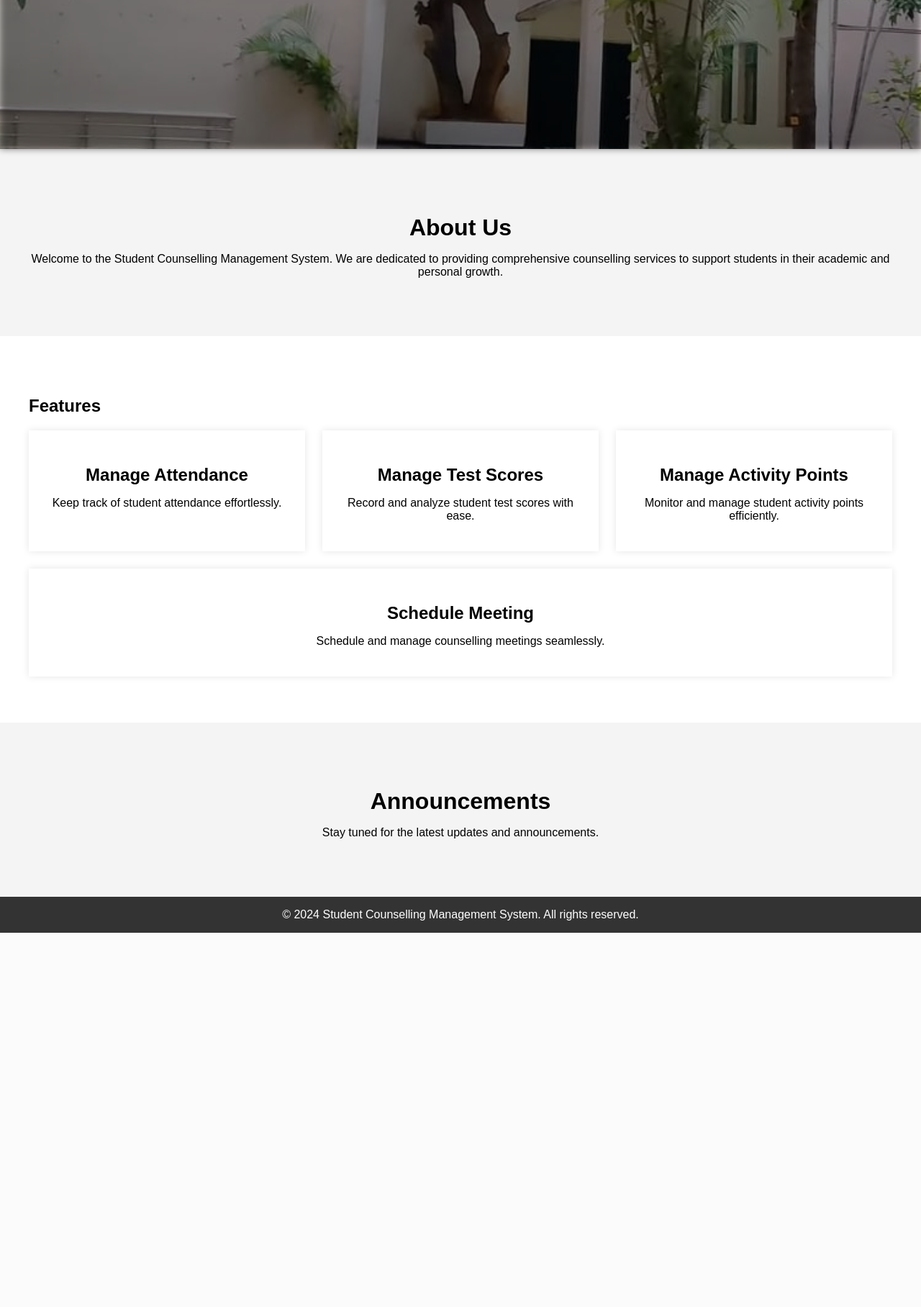
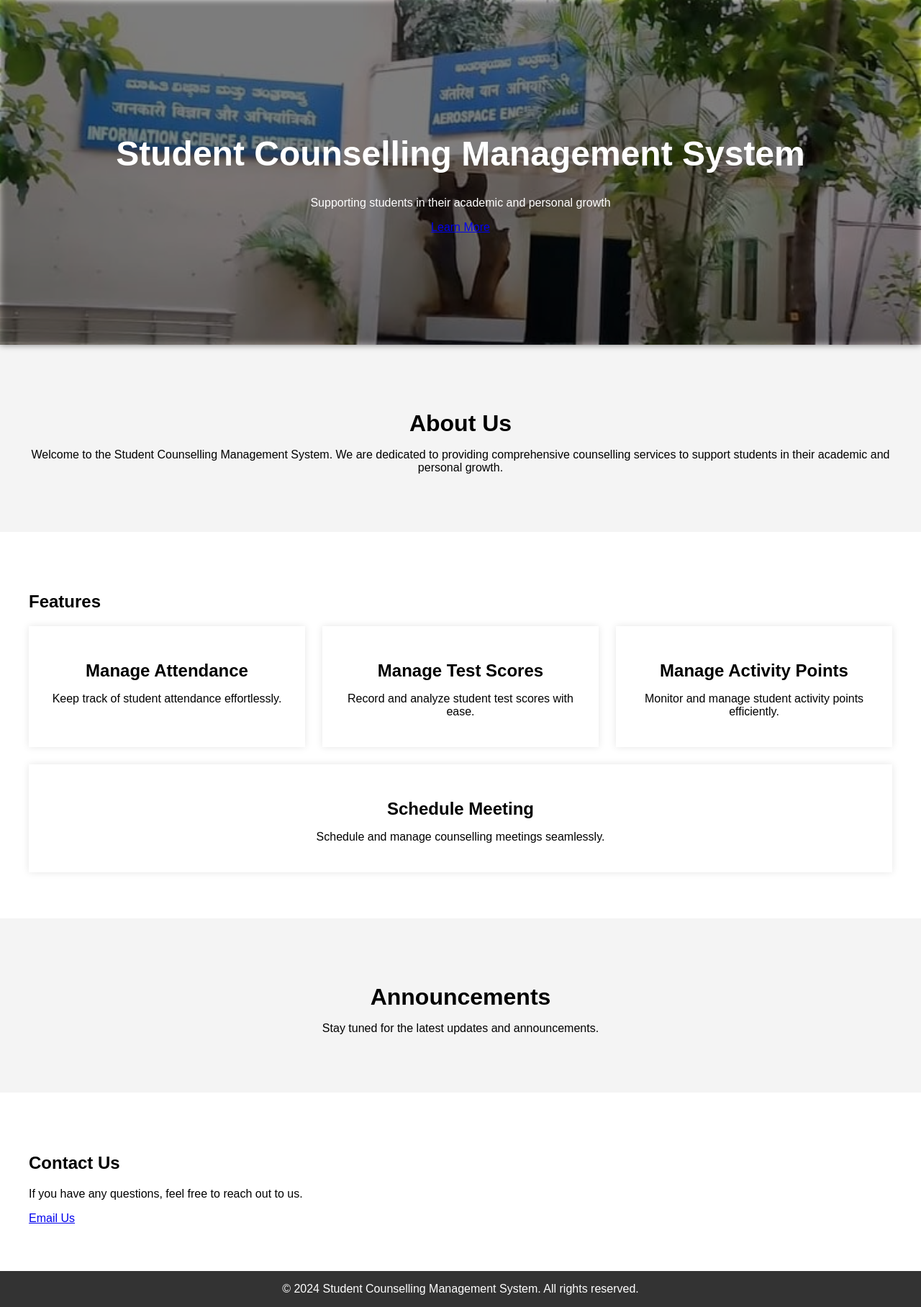
Before and after one commit to varsha-0-3/Student-Counselling-Management-System, a Flask app: page / in a window 1280 px wide. Shown: the part 355-2171 px from the top of the page at 72% size. Before the commit the page ends 1651 px from the top, so only its background shows below. Run offline with Flask 3, Linux system fonts and the light colour scheme; some libraries are stand-ins or nearby versions.

Commit message:
Update home.html

```diff
--- a/templates/home.html
+++ b/templates/home.html
@@ -9,12 +9,23 @@
 <body>
     <nav>
         <div class="container">
-            <div class="logo">SCMS</div>
+            <img src="{{ url_for('static', filename='images/rvce_logo.png') }}" class="logo">
             <ul>
                 <li><a href="#about">About Us</a></li>
                 <li><a href="#features">Features</a></li>
                 <li><a href="#announcements">Announcements</a></li>
+                <li><a href="#contact">Contact</a></li>
             </ul>
+            <div class="dropdown">
+                <img src="{{ url_for('static', filename='images/profile.png') }}" class="profile">
+                <div class="dropdown-content">
+                    <a href="#signin">Sign In</a>
+                    <a href="#signout">Sign Out</a>
+                    <a href="#viewprofile">View Profile</a>
+                    <a href="#option1">Option 1</a>
+                    <a href="#option2">Option 2</a>
+                </div>
+            </div>
         </div>
     </nav>
 
@@ -22,6 +33,8 @@
         <div class="overlay"></div>
         <div class="header-content">
             <h1>Student Counselling Management System</h1>
+            <p>Supporting students in their academic and personal growth</p>
+            <a href="#about" class="btn">Learn More</a>
         </div>
     </header>
 
@@ -31,6 +44,9 @@
             <p>Welcome to the Student Counselling Management System. We are dedicated to providing comprehensive counselling services to support students in their academic and personal growth.</p>
         </div>
     </section>
+
+
+
 
     <section id="features">
         <div class="container">
@@ -63,6 +79,14 @@
         </div>
     </section>
 
+    <section id="contact">
+        <div class="container">
+            <h2>Contact Us</h2>
+            <p>If you have any questions, feel free to reach out to us.</p>
+            <a href="mailto:isedepartment@rvce.edu.in" class="btn">Email Us</a>
+        </div>
+    </section>
+
     <footer>
         <div class="container">
             <p>&copy; 2024 Student Counselling Management System. All rights reserved.</p>
```
